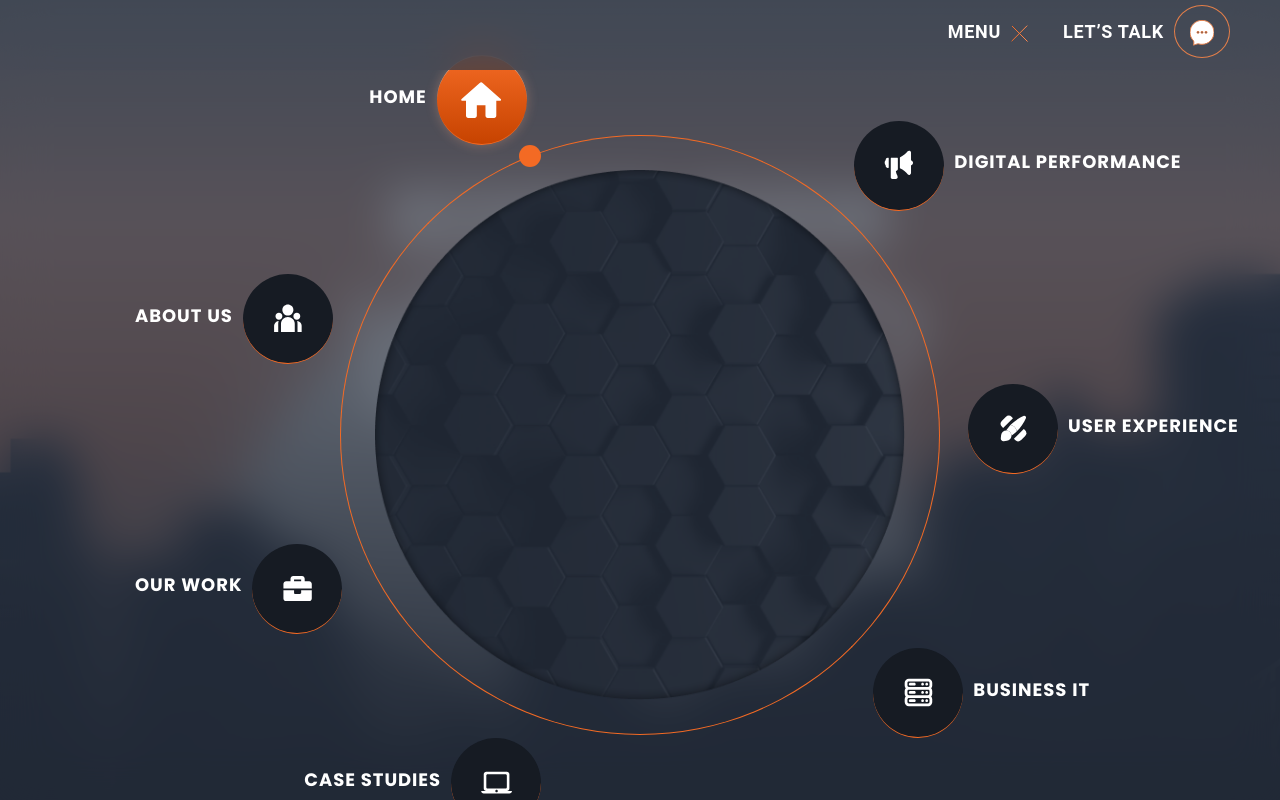
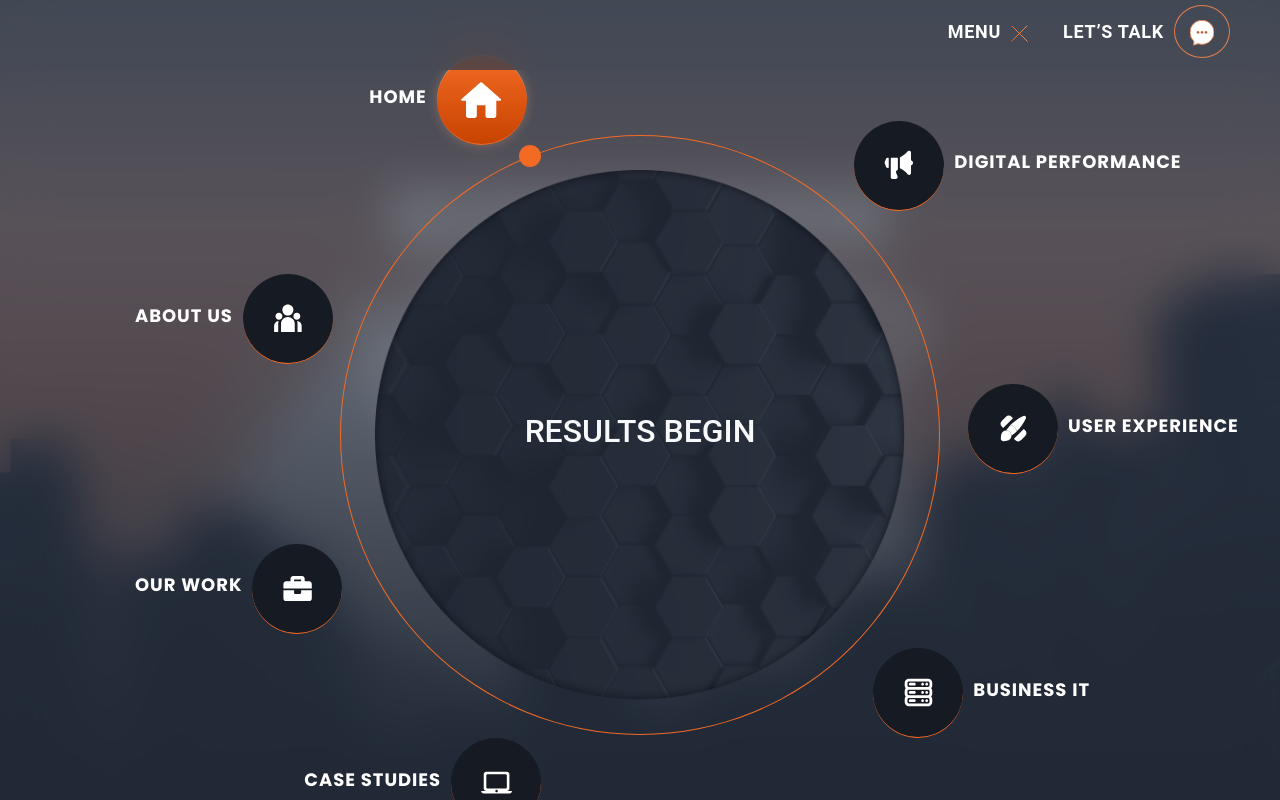
Before and after one commit to DigitalAccord/da-2024, a React (Create React App) app: page / in a window 1280 px wide. Both pictures are taken after a click on the item "MENU". Shown: the top 800 px of the page. Built offline with nearby package versions, Linux system fonts and the light colour scheme.

Commit message:
sub Menu Added

```diff
--- a/src/Banner/Banner.jsx
+++ b/src/Banner/Banner.jsx
@@ -116,6 +116,8 @@ export const Banner = () => {
                     </div>
                 </div>
             <NavMenu isOpen={isPopup} className={isPopup ? 'slideIn' : 'slideOut'}>
+
+
                 <div className='outerCircle'>
                     <div className='topLeft'>
                         <div className='subMenuDot1 active'>
@@ -202,6 +204,9 @@ export const Banner = () => {
                         </div>
                     </div>
                 </div>
+                <div className='centerText text-light'>
+                    <h2>RESULTS BEGIN</h2>
+                </div>
             </NavMenu>
             </div>
         </>
--- a/src/Banner/banner.css
+++ b/src/Banner/banner.css
@@ -155,6 +155,12 @@
   z-index: 998;
   justify-content: center;
   align-items: center;
+}
+.overlay .centerText {
+  position: absolute;
+  max-width: 500px;
+  max-height: 500px;
+  overflow: hidden;
 }
 .overlay .outerCircle {
   position: relative;
--- a/src/Banner/banner.scss
+++ b/src/Banner/banner.scss
@@ -176,6 +176,12 @@
       align-items: center;
     }
 
+    .centerText{
+      position: absolute;
+      max-width: 500px;
+      max-height: 500px;
+      overflow: hidden;
+    }
     .outerCircle {
       position: relative;
       @media screen and (max-width:1220px) {
```
Also changed, not shown: 1 other file (tests, documents, lock files or other folders).
